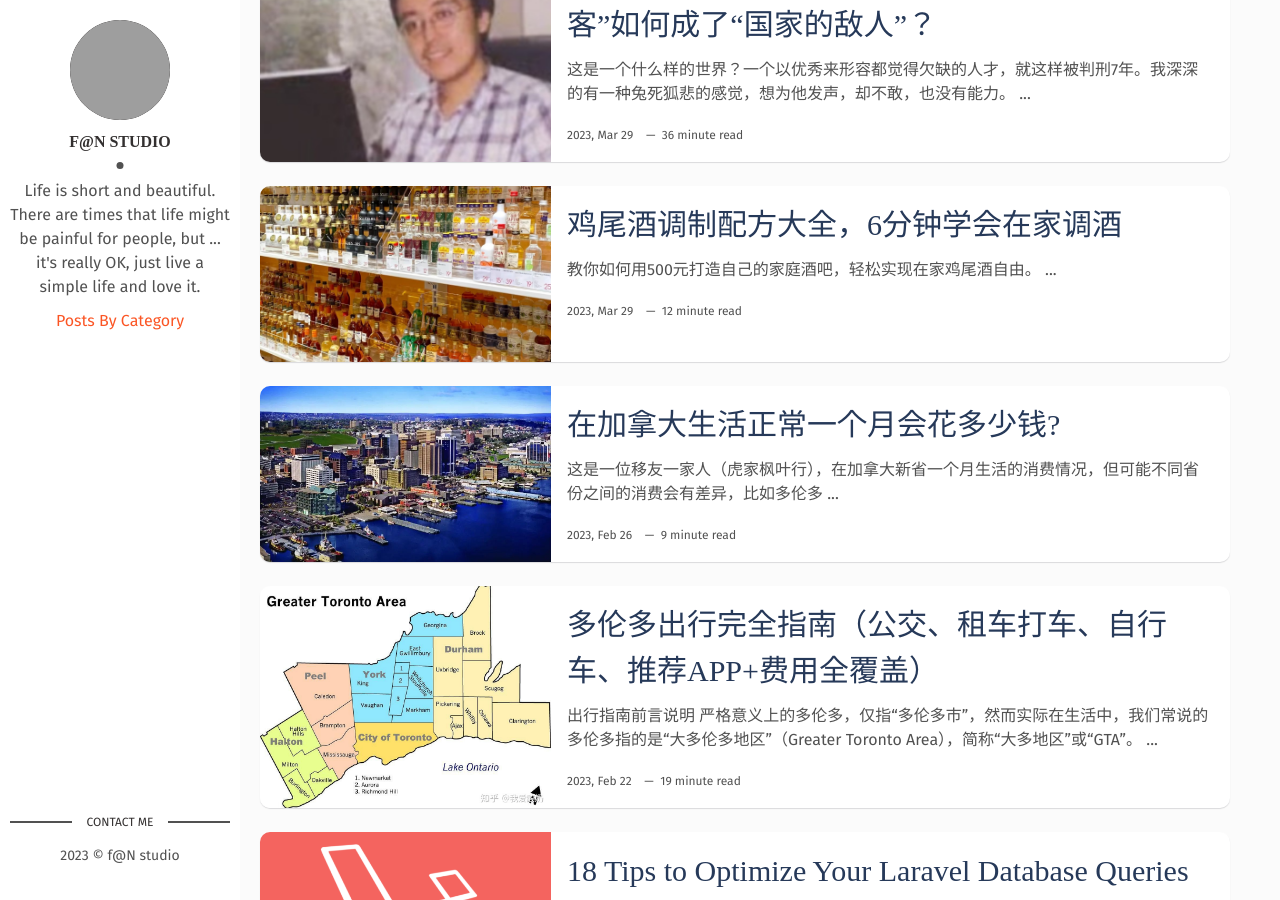
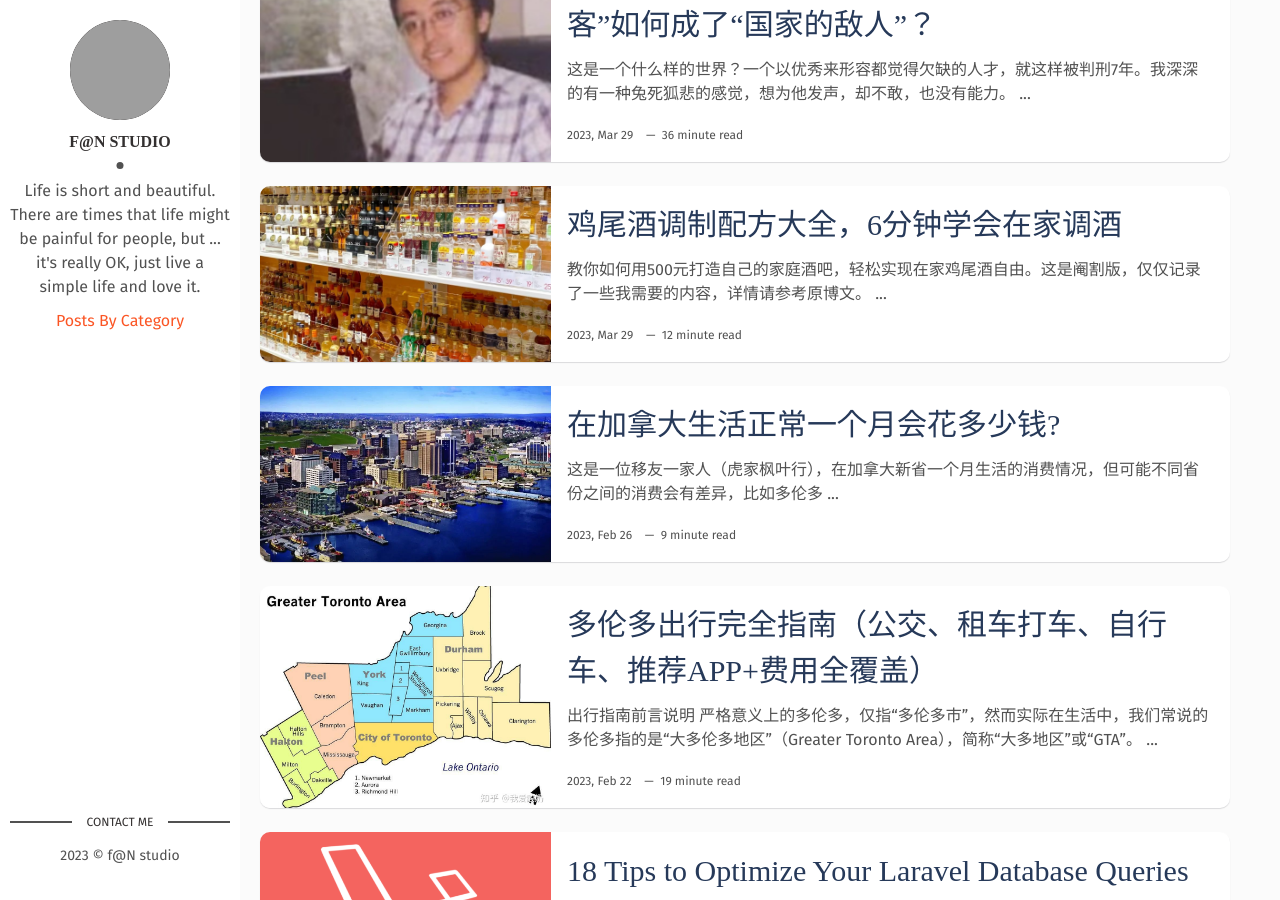
Before and after one commit to wowfrank/wowfrank.github.io, a Jekyll site: the page built from index.html, in a window 1280 px wide and 900 px high, scrolled down 680 px. Built offline with Jekyll 4.4.1, drawn with Linux system fonts in a browser that asks for light colours; the list of posts is cut into pages by our own code; grey boxes are pictures that could not be loaded.

Commit message:
Update 2023-03-30-cocktail-tutorial copy.md

```diff
--- a/_posts/2023-03-30-cocktail-tutorial copy.md
+++ b/_posts/2023-03-30-cocktail-tutorial copy.md
@@ -9,7 +9,7 @@ tags: ['调酒', '鸡尾酒']
 categories: ['调酒', '鸡尾酒']
 ---
 
-教你如何用500元打造自己的家庭酒吧，轻松实现在家鸡尾酒自由。<!--more-->
+教你如何用500元打造自己的家庭酒吧，轻松实现在家鸡尾酒自由。这是阉割版，仅仅记录了一些我需要的内容，详情请参考原博文。<!--more-->
 
 ![鸡尾酒]({{site.baseurl}}/assets/img/2023-03-30/v2-3702db09f21268e3cc24f6a2fbfc78bd_720w.webp)
 
```
